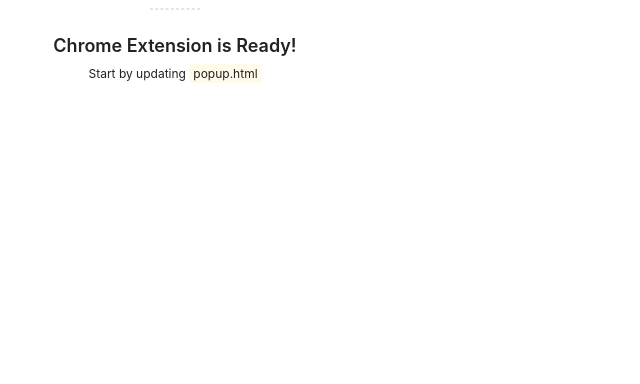
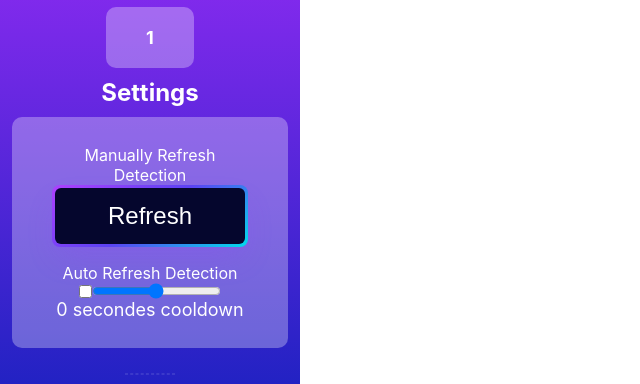
Before and after one commit to DRACOX2500/Hellcase-Steam-Price-Extension, a website built with webpack: page public/popup.html in a window 1280 px wide. Shown: the part 164-548 px from the top of the page, without its empty margins (0-640 px from the left). Built offline with nearby package versions, Linux system fonts and the light colour scheme; some packages are replaced by stand-ins of ours; no server answers; files whose address does not match are found by name.

Commit message:
icon + popup style

```diff
--- a/public/popup.html
+++ b/public/popup.html
@@ -6,16 +6,49 @@
         <link rel="stylesheet" href="popup.css" />
     </head>
     <body>
-        <div class="app">
-            <p class="counter-label">Refresh Data</p>
-            <button class="button">Refresh</button>
-            <input type="checkbox" name="auto-refresh" id="cb-auto-refresh" />
-            <input type="range" name="auto-refresh-value" id="r-auto-refresh-value" />
+        <div class="app flex-center flex-column">
+            <div class="flex-center flex-column py-1">
+                <img src="icons/icon_128.png" alt="hellcase steam price logo" width="50" />
+                <h1>Hellcase Steam Price</h1>
+            </div>
+
+            <h2>Items Detected</h2>
+            <div id="items-detected" class="py-1 items-detected white-card">1</div>
+
+            <h2>Settings</h2>
+            <div class="py-1 white-card flex-center flex-column">
+                <div class="flex-center flex-column py-05">
+                    <label for="btn-refresh">Manually Refresh Detection</label>
+                    <button id="btn-refresh" class="button-64" role="button"><span class="text">Refresh</span></button>
+                </div>
+                <div class="flex-center flex-column py-05">
+                    <label for="btn-auto-refresh">Auto Refresh Detection</label>
+                    <div class="flex-center flex-row">
+                        <input type="checkbox" name="auto-refresh" id="cb-auto-refresh" />
+                        <input type="range" name="auto-refresh-value" id="r-auto-refresh-value" />
+                    </div>
+                    <div class="auto-refresh-text"><span id="auto-refresh">0</span> secondes cooldown</div>
+                </div>
+            </div>
 
             <hr class="divider" />
 
-            <p class="title">Chrome Extension is Ready!</p>
-            <p class="subtitle">Start by updating <code>popup.html</code></p>
+            <div class="links">
+                <a href="https://github.com/DRACOX2500/Hellcase-Steam-Price-Extension" target="_blank">
+                    <svg
+                        xmlns="http://www.w3.org/2000/svg"
+                        width="20"
+                        height="20"
+                        fill="currentColor"
+                        class="bi bi-github"
+                        viewBox="0 0 16 16"
+                    >
+                        <path
+                            d="M8 0C3.58 0 0 3.58 0 8c0 3.54 2.29 6.53 5.47 7.59.4.07.55-.17.55-.38 0-.19-.01-.82-.01-1.49-2.01.37-2.53-.49-2.69-.94-.09-.23-.48-.94-.82-1.13-.28-.15-.68-.52-.01-.53.63-.01 1.08.58 1.23.82.72 1.21 1.87.87 2.33.66.07-.52.28-.87.51-1.07-1.78-.2-3.64-.89-3.64-3.95 0-.87.31-1.59.82-2.15-.08-.2-.36-1.02.08-2.12 0 0 .67-.21 2.2.82.64-.18 1.32-.27 2-.27.68 0 1.36.09 2 .27 1.53-1.04 2.2-.82 2.2-.82.44 1.1.16 1.92.08 2.12.51.56.82 1.27.82 2.15 0 3.07-1.87 3.75-3.65 3.95.29.25.54.73.54 1.48 0 1.07-.01 1.93-.01 2.2 0 .21.15.46.55.38A8.012 8.012 0 0 0 16 8c0-4.42-3.58-8-8-8z"
+                        />
+                    </svg>
+                </a>
+            </div>
         </div>
 
         <script src="popup.js"></script>
--- a/src/styles/popup.css
+++ b/src/styles/popup.css
@@ -14,18 +14,64 @@ html {
 }
 
 body {
-    width: 350px;
-    height: 300px;
+    width: 300px;
+    height: 550px;
+}
+
+.flex-column {
+    display: flex;
+    flex-direction: column;
+}
+
+.flex-row {
+    display: flex;
+    flex-direction: row;
+}
+
+.flex-center {
+    display: flex;
+    align-items: center;
+    justify-content: center;
+}
+
+.py-1 {
+    padding-block: 1em;
+}
+
+.py-05 {
+    padding-block: 0.5em;
 }
 
 .app {
     height: 100%;
-    display: flex;
-    align-items: center;
-    justify-content: center;
-    flex-direction: column;
     text-align: center;
     padding: 20px;
+    background: linear-gradient(0deg, rgba(34,34,195,1) 0%, rgba(167,45,253,1) 100%);
+    color: white;
+}
+
+.items-detected {
+    font-size: large;
+    font-weight: bold;
+}
+
+.white-card {
+    padding: 20px 40px;
+    margin-block: 10px;
+    border-radius: 10px;
+    background-color: rgba(255, 255, 255, 0.3);
+    -webkit-border-radius: 10px;
+    -moz-border-radius: 10px;
+    -ms-border-radius: 10px;
+    -o-border-radius: 10px;
+}
+
+.auto-refresh-text {
+    font-size: large;
+}
+
+.links a {
+    color: white;
 }
 
 .title {
@@ -66,7 +112,7 @@ code {
     padding: 10px 20px;
     margin-right: 4px;
     margin-left: 4px;
-    background-color: bisque;
+    background-color: rgba(255, 255, 255, 0.2);
     font-size: 16px;
     cursor: pointer;
     border-radius: 4px;
@@ -84,8 +130,61 @@ code {
 }
 
 .divider {
-    margin: 30px auto 25px;
+    margin: 15px auto;
     width: 50px;
-    border: 0.5px dashed #000;
+    border: 0.5px dashed #ffffff;
     opacity: 0.1;
 }
+
+
+
+
+/* CSS */
+.button-64 {
+  align-items: center;
+  background-image: linear-gradient(144deg,#AF40FF, #5B42F3 50%,#00DDEB);
+  border: 0;
+  border-radius: 8px;
+  box-shadow: rgba(151, 65, 252, 0.2) 0 15px 30px -5px;
+  box-sizing: border-box;
+  color: #FFFFFF;
+  display: flex;
+  font-family: Phantomsans, sans-serif;
+  font-size: 20px;
+  justify-content: center;
+  line-height: 1em;
+  max-width: 100%;
+  min-width: 140px;
+  padding: 3px;
+  text-decoration: none;
+  user-select: none;
+  -webkit-user-select: none;
+  touch-action: manipulation;
+  white-space: nowrap;
+  cursor: pointer;
+}
+
+.button-64:active,
+.button-64:hover {
+  outline: 0;
+}
+
+.button-64 span {
+  background-color: rgb(5, 6, 45);
+  padding: 16px 24px;
+  border-radius: 6px;
+  width: 100%;
+  height: 100%;
+  transition: 300ms;
+}
+
+.button-64:hover span {
+  background: none;
+}
+
+@media (min-width: 768px) {
+  .button-64 {
+    font-size: 24px;
+    min-width: 196px;
+  }
+}
```
Also changed, not shown: TODO.md (+5 -4 lines), public/icons/icon_128.png, public/icons/icon_16.png, public/icons/icon_256.png (added), public/icons/icon_32.png, public/icons/icon_48.png, public/icons/icon_512.png (added), public/icons/icon_64.png (added).
